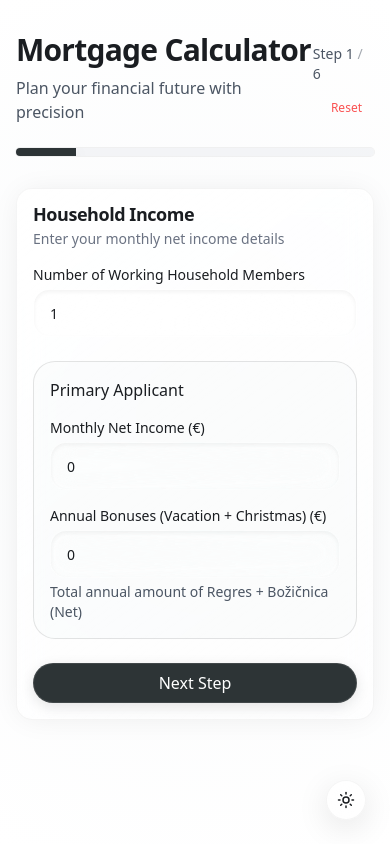
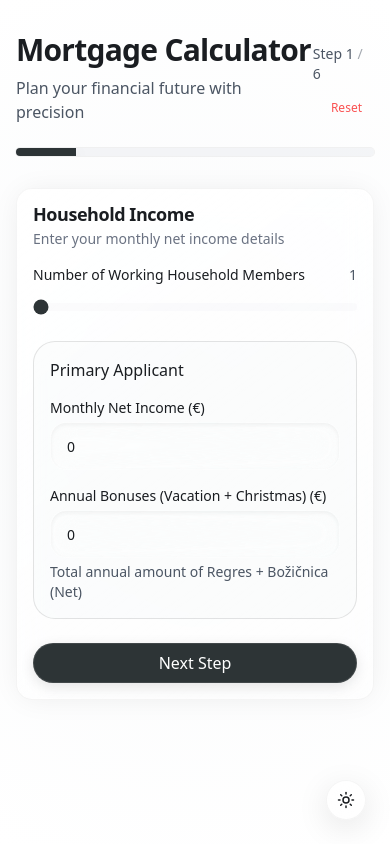
Before and after one commit to jaskichee/mortgage-calculator, a Next.js app: page /calculator in a window 390 px wide. Built offline with nearby package versions, Linux system fonts and the light colour scheme.

Commit message:
Responsive design fix

```diff
--- a/src/app/globals.css
+++ b/src/app/globals.css
@@ -48,6 +48,8 @@
   /* Gradients & Effects */
   --glass-blur: 24px;
   --glass-saturation: 180%;
+
+  --bg-gradient: linear-gradient(to bottom right, #ffffff, #e2e8f0);
 }
 
 @theme inline {
@@ -116,6 +118,8 @@
 
   --destructive: #ff6b6b;
   --destructive-foreground: #ffffff;
+
+  --bg-gradient: none;
 }
 
 /* Global Styles for Liquid Design */
@@ -123,7 +127,8 @@ body {
   background-image:
     radial-gradient(circle at 0% 0%, rgba(var(--primary), 0.08) 0%, transparent 50%),
     radial-gradient(circle at 100% 100%, rgba(var(--primary), 0.08) 0%, transparent 50%),
-    radial-gradient(circle at 50% 50%, rgba(var(--primary), 0.03) 0%, transparent 50%);
+    radial-gradient(circle at 50% 50%, rgba(var(--primary), 0.03) 0%, transparent 50%),
+    var(--bg-gradient);
   background-attachment: fixed;
 }
 
--- a/src/components/forms/IncomeForm.tsx
+++ b/src/components/forms/IncomeForm.tsx
@@ -3,6 +3,7 @@ import { useForm, useWatch } from 'react-hook-form';
 import { zodResolver } from '@hookform/resolvers/zod';
 import { incomeSchema, IncomeFormData } from '@/lib/schemas/income-schema';
 import { Input } from '@/components/ui/Input';
+import { Slider } from '@/components/ui/Slider';
 import { Button } from '@/components/ui/Button';
 
 interface IncomeFormProps {
@@ -53,15 +54,17 @@ export function IncomeForm({ defaultValues, onSubmit }: IncomeFormProps) {
   return (
     <form onSubmit={handleSubmit(onSubmit)} className="space-y-6">
       <div className="space-y-6">
-        <Input clearOnFocus
+        <Slider
           label="Number of Working Household Members"
-          type="number"
           min={1}
+          max={5}
+          step={1}
+          value={workingMembersCount}
+          valueDisplay={workingMembersCount}
           {...register('workingMembersCount', {
             valueAsNumber: true,
             min: { value: 1, message: "Must be at least 1" }
           })}
-          error={errors.workingMembersCount?.message}
         />
 
         <div className="space-y-4 p-4 border border-border rounded-md bg-muted/20">
--- a/src/components/ui/DesktopDatePicker.tsx
+++ b/src/components/ui/DesktopDatePicker.tsx
@@ -124,7 +124,7 @@ export function DesktopDatePicker({ value, onChange, label, error }: Props) {
   };
 
   return (
-    <div ref={rootRef} className="relative w-full">
+    <div ref={rootRef} className="relative w-full max-w-full">
       <Input
         clearOnFocus
         label={label}
--- a/src/components/ui/Input.tsx
+++ b/src/components/ui/Input.tsx
@@ -39,7 +39,7 @@ export const Input = React.forwardRef<HTMLInputElement, InputProps>(
     };
 
     return (
-      <div className="w-full">
+      <div className="w-full max-w-full">
         {label && (
           <label htmlFor={inputId} className="block text-sm font-medium text-foreground mb-1">
             {label}
@@ -48,7 +48,7 @@ export const Input = React.forwardRef<HTMLInputElement, InputProps>(
         <input
           id={inputId}
           ref={ref}
-          className={`flex h-12 w-full rounded-2xl border border-white/10 bg-white/5 backdrop-blur-md px-4 py-2 text-sm ring-offset-background file:border-0 file:bg-transparent file:text-sm file:font-medium placeholder:text-muted-foreground focus-visible:outline-none focus-visible:ring-2 focus-visible:ring-ring/50 focus-visible:border-ring transition-all duration-300 hover:bg-white/10 disabled:cursor-not-allowed disabled:opacity-50 shadow-[inset_0_2px_4px_rgba(0,0,0,0.05)] ${
+          className={`block h-12 w-full rounded-2xl border border-white/10 bg-white/5 backdrop-blur-md px-4 py-2 text-sm ring-offset-background file:border-0 file:bg-transparent file:text-sm file:font-medium placeholder:text-muted-foreground focus-visible:outline-none focus-visible:ring-2 focus-visible:ring-ring/50 focus-visible:border-ring transition-all duration-300 hover:bg-white/10 disabled:cursor-not-allowed disabled:opacity-50 shadow-[inset_0_2px_4px_rgba(0,0,0,0.05)] ${
             error ? 'border-destructive/50 focus-visible:ring-destructive/50' : ''
           } ${className}`}
           onFocus={handleFocus}
```
